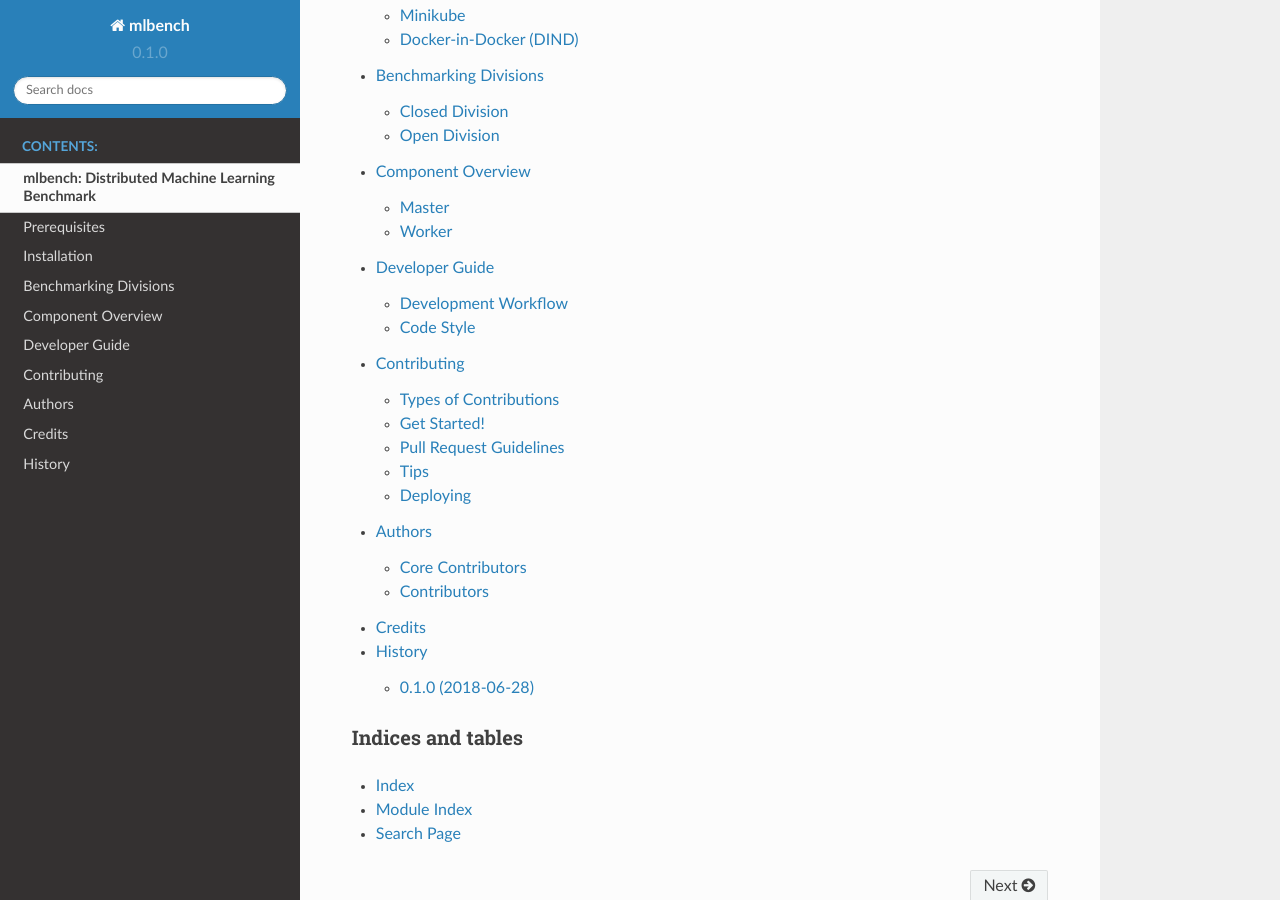
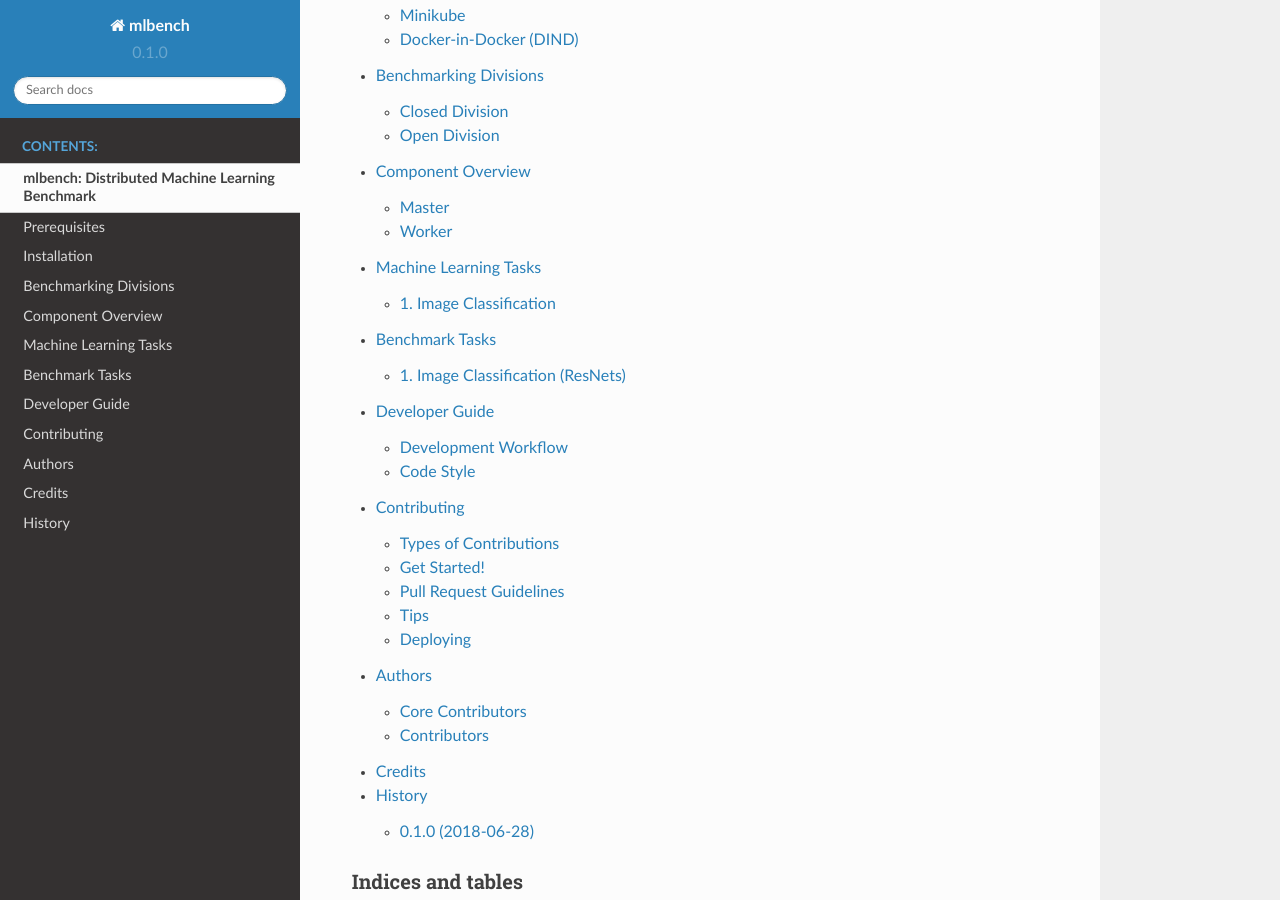
Before and after one commit to mlbench/mlbench-old, a Sphinx documentation site: the page built from docs/index.rst, in a window 1280 px wide and 900 px high, scrolled down 1225 px. Built offline with Sphinx 7.4.7 and the Read the Docs theme 2.0.0, drawn with Linux system fonts in a browser that asks for light colours; some of the changed lines change nothing that is shown.

Commit message:
Update documentation by adding information about benchmark tasks

```diff
--- a/docs/index.rst
+++ b/docs/index.rst
@@ -9,6 +9,7 @@
    installation
    divisions
    overview
+   tasks
    devguide
    contributing
    authors
--- /dev/null
+++ b/docs/tasks.rst
@@ -0,0 +1,86 @@
+**********************
+Machine Learning Tasks
+**********************
+
+One of our goals in MLBench is to cover different machine learning tasks
+that are important both in the industry and in the academic community.
+We provide precisely defined tasks and datasets to have a fair and
+precise comparison of all algorithms, frameworks, and hardware.
+Here is a list of our current ML tasks and some information about
+their algorithms, datasets, and results for different settings.
+
+1. Image Classification
+####################
+
+Image Classification is one of the most important and common problems
+in computer vision. There are several powerful algorithms and
+approaches exist to solve this problem.
+Here, we provide the reference implementations for a few of
+the state-of-the-art models in this area.
+
+Models
+~~~~~~
+
+#. **Deep Residual Networks (ResNets)**
+    A deep residual network is a kind of deep neural networks
+    which enables training networks with large numbers of layers,
+    without the need of having too many parameters,
+    while improving performance.
+    For more information on ResNets please refer to `this paper <https://arxiv.org/abs/1512.03385>`_.
+
+
+Datasets
+~~~~~~~~
+
+#. **CIFAR-10**
+    The `CIFAR-10 <https://www.cs.toronto.edu/~kriz/cifar.html>`_
+    dataset containing a set of images used to train machine learning
+    and computer vision models.
+    It contains 60,000 32x32 color images in 10 different classes,
+    with 6000 images per class. The 10 different classes represent
+    airplanes, cars, birds, cats, deer, dogs, frogs, horses, ships, and trucks.
+
+
+****************
+Benchmark Tasks
+****************
+Here is some information about the current ML algorithms
+implemented in MLBench.
+
+1. Image Classification (ResNets)
+###############################
+
+We provide two implemented versions of ResNets based on prior work by He et al.
+The first version (v1) is based on the ResNets defined in
+`this paper <https://arxiv.org/abs/1512.03385>`_.
+The second version (v2) is based on the ResNets defined `here
+<https://arxiv.org/abs/1603.05027>`_.
+For each version we have the network implementations
+with 20, 32, 44, and 56 layers.
+
+Optimizer
+~~~~~~~~~
+
+We use synchronous SGD as the optimizer,
+and we have a learning rate scheduler that changes the learning rate
+over time.
+
+Dataset
+~~~~~~~
+
+We use CIFAR-10 as the dataset for this task.
+The training and test data are selected as the dataset provides.
+
+Data preprocessing
+~~~~~~~~~~~~~~~~~~~
+
+We followed the same approach as mentioned `here <https://arxiv.org/abs/1512.03385>`_.
+
+Framework & Hardware
+~~~~~~~~~~~~~~~~~~~~
+We use PyTorch to implement the algorithms.
+Hardware specification comes here!
+
+Results
+~~~~~~~~
+Results come here!
```
